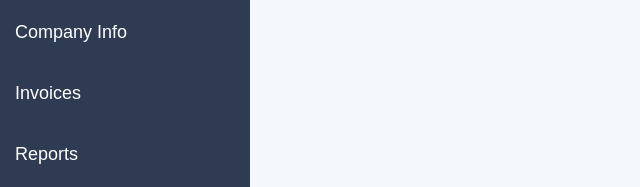
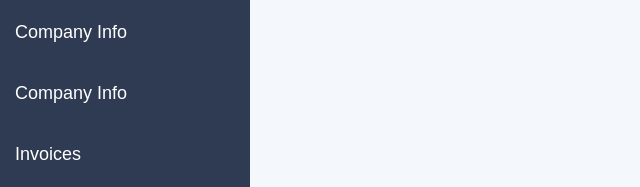
Before and after one commit to Hamidul24hrs/rentacars, a plain HTML site: page index.html in a window 1280 px wide. Shown: the part 286-473 px from the top of the page, 0-640 px from the left. Drawn offline with nearby package versions, Linux system fonts and the light colour scheme.

Commit message:
Update index.html

```diff
--- a/index.html
+++ b/index.html
@@ -163,6 +163,7 @@
         <a href="#" class="active">Dashboard</a>
         <a href="index.html">Vehicles</a>
         <a href="dashboard.html">Company Info</a>
+        <a href="invoice.html">Company Info</a>
         <a href="invoice.html">Invoices</a>
         <a href="payment.html">Reports</a>
         <a href="settings.html">Settings</a>
```
